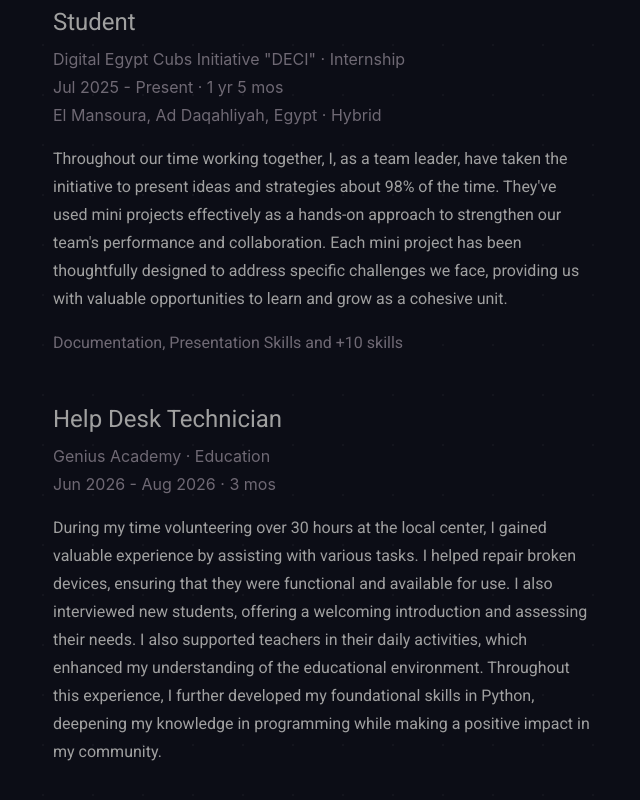
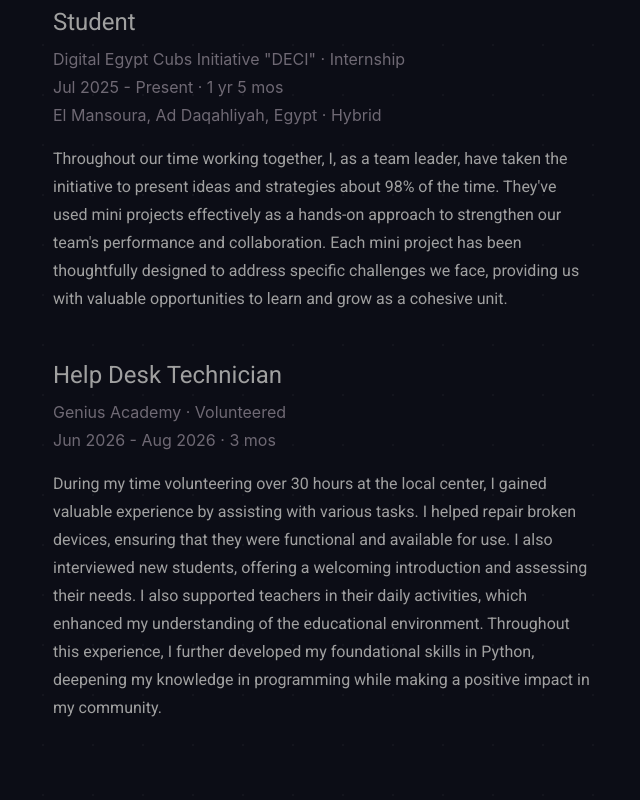
Before and after one commit to mrrmano/mrrmano.github.io, a plain HTML site: page experience.html in a window 1280 px wide. Shown: the part 680-1480 px from the top of the page, without its empty margins (32-672 px from the left). Drawn offline with nearby package versions, Linux system fonts and the light colour scheme; a web font is replaced by a local one.

Commit message:
Clean up DECI skills line and mark Genius Academy as volunteered

```diff
--- a/experience.html
+++ b/experience.html
@@ -166,15 +166,12 @@
                 to address specific challenges we face, providing us with
                 valuable opportunities to learn and grow as a cohesive unit.
               </p>
-              <p class="text-darkgrey">
-                Documentation, Presentation Skills and +10 skills
-              </p>
             </div>
 
             <div class="mt-5 text-grey text-spacey">
               <h2 class="h4">Help Desk Technician</h2>
               <div class="text-darkgrey text-mono">
-                Genius Academy &middot; Education
+                Genius Academy &middot; Volunteered
               </div>
               <div class="text-darkgrey text-mono">
                 Jun 2026 - Aug 2026 &middot; 3 mos
```
